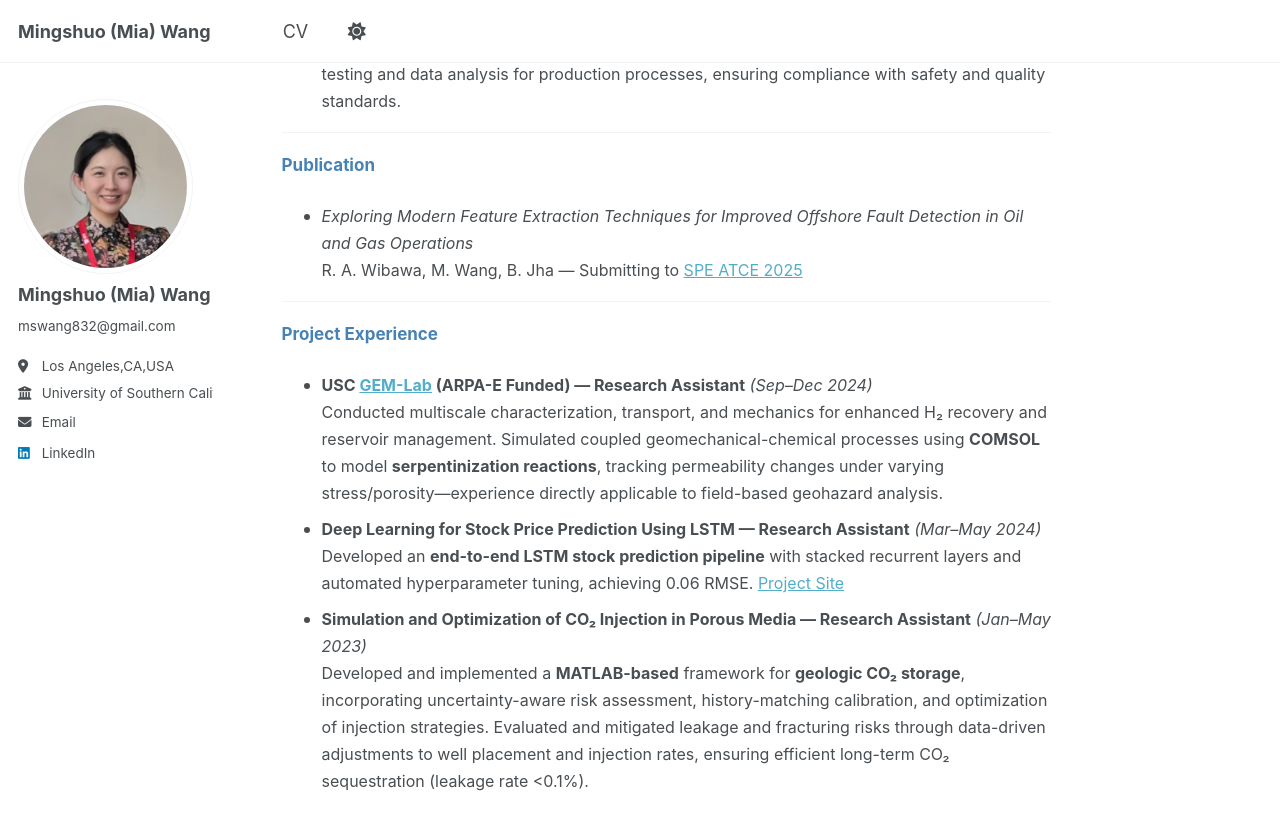
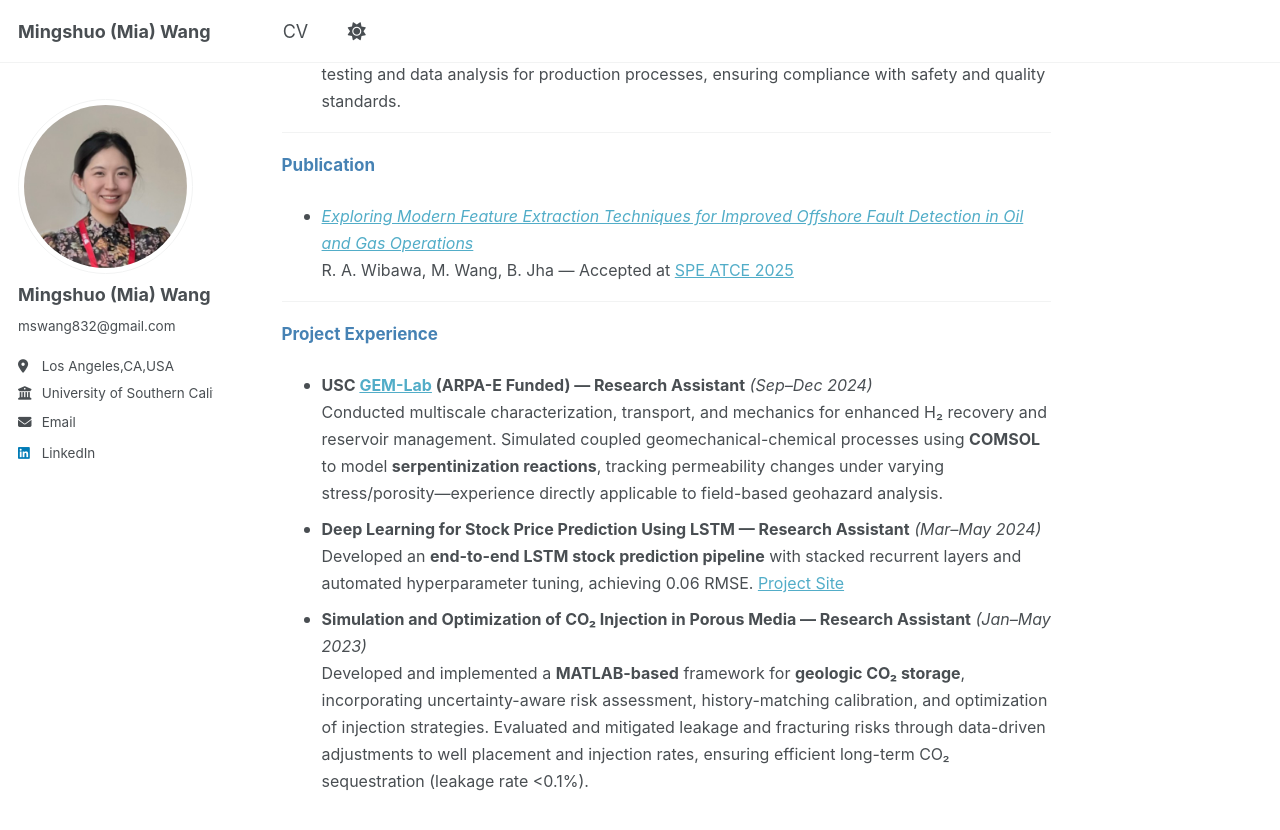
Before and after one commit to Miawang32/Miawang32.github.io, a Jekyll site: the page built from _pages/about.md, in a window 1280 px wide and 900 px high, scrolled down 2145 px. Shown: the top 830 px of the window. Built offline with Jekyll 4.4.1, drawn with Linux system fonts in a browser that asks for light colours; a script that is not in the unit is left out.

Commit message:
Update about.md

```diff
--- a/_pages/about.md
+++ b/_pages/about.md
@@ -31,9 +31,8 @@ With a blend of technical, analytical, and management skills, I am passionate ab
 **Hunan University of Science and Technology** *(Jul 2022)* — B.S. Chemical Engineering.
 </span>
 
-
 ## <span style="color: #4682B4;font-size:17px">News</span>
-- <span style="font-size:16px; color:#1E90FF;"><b>[2025-09-14]</b></span> <span style="font-size:16px;">Our Paper</span> <span style="font-size:16px; color:#FF4500;"><b>Exploring Modern Feature Extraction Techniques for Improved Offshore Fault Detection in Oil and Gas Operations</b></span> <span style="font-size:16px;">is accepted at</span> <a href="https://www.atce.org/"><span style="font-size:16px; color:#8A2BE2;"><b>SPE ATCE 2025</b></span></a> <span style="font-size:16px;">. See you at Houston!</span>
+- <span style="font-size:16px; color:#1E90FF;"><b>[2025-09-14]</b></span> <span style="font-size:16px;">Our Paper</span> <a href="../assets/SPE-228061-MS.docx"><span style="font-size:16px; color:#FF4500;"><b>Exploring Modern Feature Extraction Techniques for Improved Offshore Fault Detection in Oil and Gas Operations</b></span></a> <span style="font-size:16px;">is accepted at</span> <a href="https://www.atce.org/"><span style="font-size:16px; color:#8A2BE2;"><b>SPE ATCE 2025</b></span></a> <span style="font-size:16px;">. See you at Houston!</span>
 - <span style="font-size:16px; color:#1E90FF;"><b>[2025-02-25]</b></span> <span style="font-size:16px;">Attended</span> <a href="https://www.iesna.com/flagship/"><span style="font-size:16px; color:#8A2BE2;"><b>Intersolar & Energy Storage North America</b></span></a> <span style="font-size:16px;">as</span> <a href="https://higherlogicdownload.s3.amazonaws.com/SPE/47b8184c-7e3f-4b2b-8fa9-01533b4c4539/UploadedFiles/apOlE4zxS6ykwGQj41RN_LASPEOct2023Newsletter.pdf"><span style="font-size:16px; color:#2E8B57;"><b>SPE secretary</b></span></a> <span style="font-size:16px;">of USC!</span>
 - <span style="font-size:16px; color:#1E90FF;"><b>[2023-09-27]</b></span> <span style="font-size:16px;">Attended</span> <a href="https://www.iesna.com/flagship/"><span style="font-size:16px; color:#8A2BE2;"><b>The Intersolar & Energy Storage North America Texas conference</b></span></a> <span style="font-size:16px;">as</span> <a href="https://higherlogicdownload.s3.amazonaws.com/SPE/47b8184c-7e3f-4b2b-8fa9-01533b4c4539/UploadedFiles/apOlE4zxS6ykwGQj41RN_LASPEOct2023Newsletter.pdf"><span style="font-size:16px; color:#2E8B57;"><b>SPE secretary</b></span></a> <span style="font-size:16px;">of USC!</span>
 - <span style="font-size:16px; color:#1E90FF;"><b>[2024-09-27]</b></span> <span style="font-size:16px;">Attended</span> <a href="https://www.climateweeknyc.org/news/its-time-highlights-climate-week-nyc"><span style="font-size:16px; color:#8A2BE2;"><b>CLIMATE WEEK NYC</b></span></a><span style="font-size:16px;">, where I presented my research on</span> <span style="font-size:16px; color:#FF4500;"><b>serpentinization reactions modeling (based on COMSOL)</b></span> <span style="font-size:16px;">at the</span> <a href="https://gemlab.usc.edu/"><span style="font-size:16px; color:#2E8B57;"><b>GEN Lab</b></span></a><span style="font-size:16px;">!</span>
@@ -80,8 +79,8 @@ Operated surfactant production systems including spray drying and thermal aging
 **Publication**
 </span>
 - <span style="font-size:16px">
-*Exploring Modern Feature Extraction Techniques for Improved Offshore Fault Detection in Oil and Gas Operations*
-R. A. Wibawa, M. Wang, B. Jha — Submitting to [SPE ATCE 2025](https://www.atce.org/)
+*[Exploring Modern Feature Extraction Techniques for Improved Offshore Fault Detection in Oil and Gas Operations](../assets/SPE-228061-MS.docx)*
+R. A. Wibawa, M. Wang, B. Jha — Accepted at [SPE ATCE 2025](https://www.atce.org/)
 </span>
 
 ---
```
